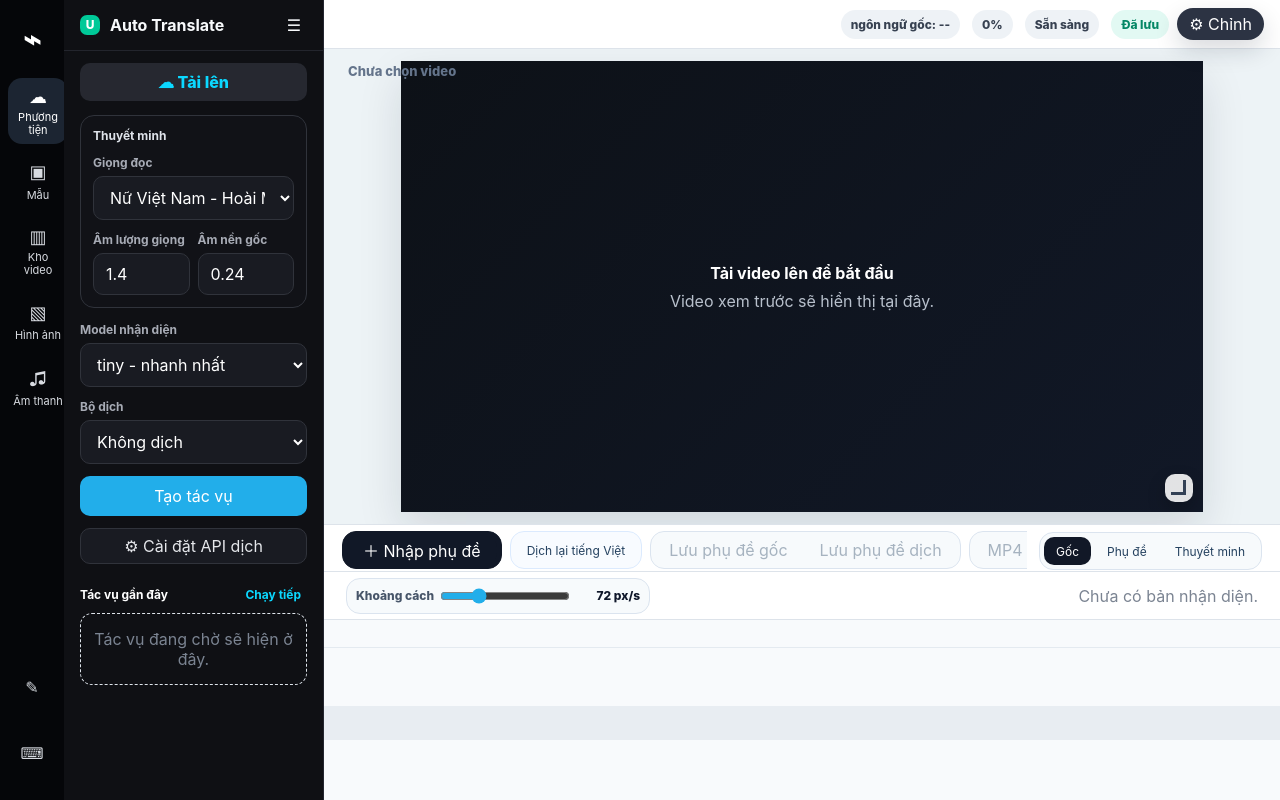
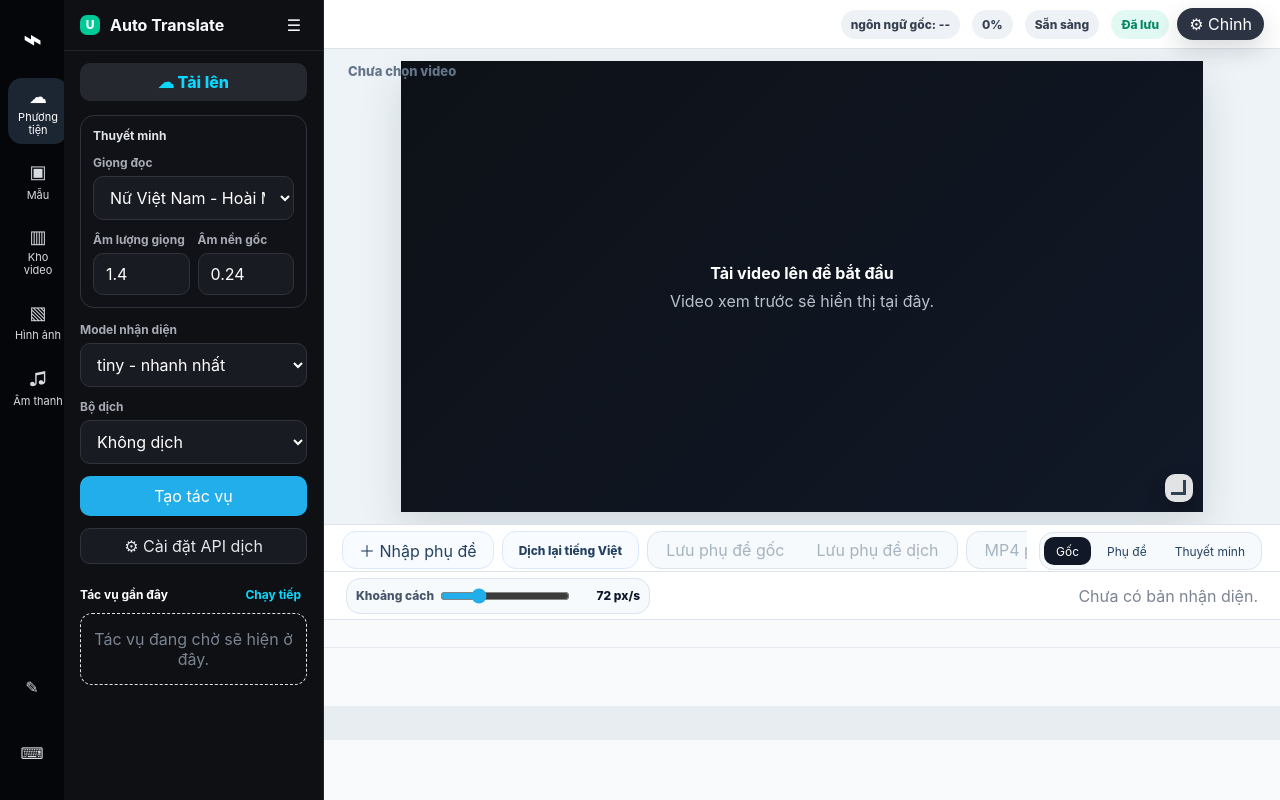
Before and after one commit to cmdgits/Auto-Translate-Video, a FastAPI app: page / in a window 1280 px wide. Run offline with FastAPI, Linux system fonts and the light colour scheme; data that the repository does not hold is empty.

Commit message:
Unify toolbar button styles

```diff
--- a/app/web/static/styles.css
+++ b/app/web/static/styles.css
@@ -632,25 +632,6 @@ button {
   transition: width 0.25s ease;
 }
 
-.import-button,
-.export-button {
-  min-height: 34px;
-  padding: 0 16px;
-  border: 1px solid transparent;
-  white-space: nowrap;
-}
-
-.import-button {
-  background: #111827;
-  color: #fff;
-  font-weight: 900;
-}
-
-.import-button.compact-import {
-  border: 0;
-  background: #111827;
-}
-
 .export-button {
   background: #27aee8;
   color: #fff;
@@ -661,7 +642,6 @@ button {
   background: #10c99b;
 }
 
-.import-button:hover,
 .export-button:hover {
   filter: brightness(1.12);
 }
@@ -951,11 +931,7 @@ body.dragging-subtitle * {
   background: #f7fafc;
 }
 
-.import-group {
-  border-color: #111827;
-  background: #111827;
-}
-
+.import-group,
 .edit-action-group {
   border-color: #dbeafe;
   background: #f8fbff;
@@ -963,10 +939,6 @@ body.dragging-subtitle * {
 
 .compact-import {
   flex: 0 0 auto;
-  min-height: 28px;
-  padding: 0 16px;
-  border-radius: 11px;
-  font-size: 12px;
 }
 
 .file-format-group,
@@ -975,7 +947,8 @@ body.dragging-subtitle * {
   overflow: hidden;
 }
 
-.edit-action-group .secondary-action {
+.edit-action-group .secondary-action,
+.compact-import {
   min-height: 28px;
   padding: 0 12px;
   border: 0;
@@ -983,9 +956,11 @@ body.dragging-subtitle * {
   background: transparent;
   color: #24415f;
   font-size: 12px;
+  font-weight: 800;
 }
 
-.edit-action-group .secondary-action:hover {
+.edit-action-group .secondary-action:hover,
+.compact-import:hover {
   background: #eaf3ff;
   color: #075985;
 }
--- a/app/web/templates/editor.html
+++ b/app/web/templates/editor.html
@@ -4,7 +4,7 @@
     <meta charset="utf-8" />
     <meta name="viewport" content="width=device-width, initial-scale=1.0" />
     <title>{{ app_name }}</title>
-    <link rel="stylesheet" href="/static/styles.css?v=capcut-layout-20260504-34" />
+    <link rel="stylesheet" href="/static/styles.css?v=capcut-layout-20260504-35" />
   </head>
   <body>
     <div class="capcut-shell">
@@ -335,6 +335,6 @@
     </div>
 
     <div class="toast hidden" id="toast"></div>
-    <script src="/static/app.js?v=capcut-layout-20260504-34" defer></script>
+    <script src="/static/app.js?v=capcut-layout-20260504-35" defer></script>
   </body>
 </html>
```
